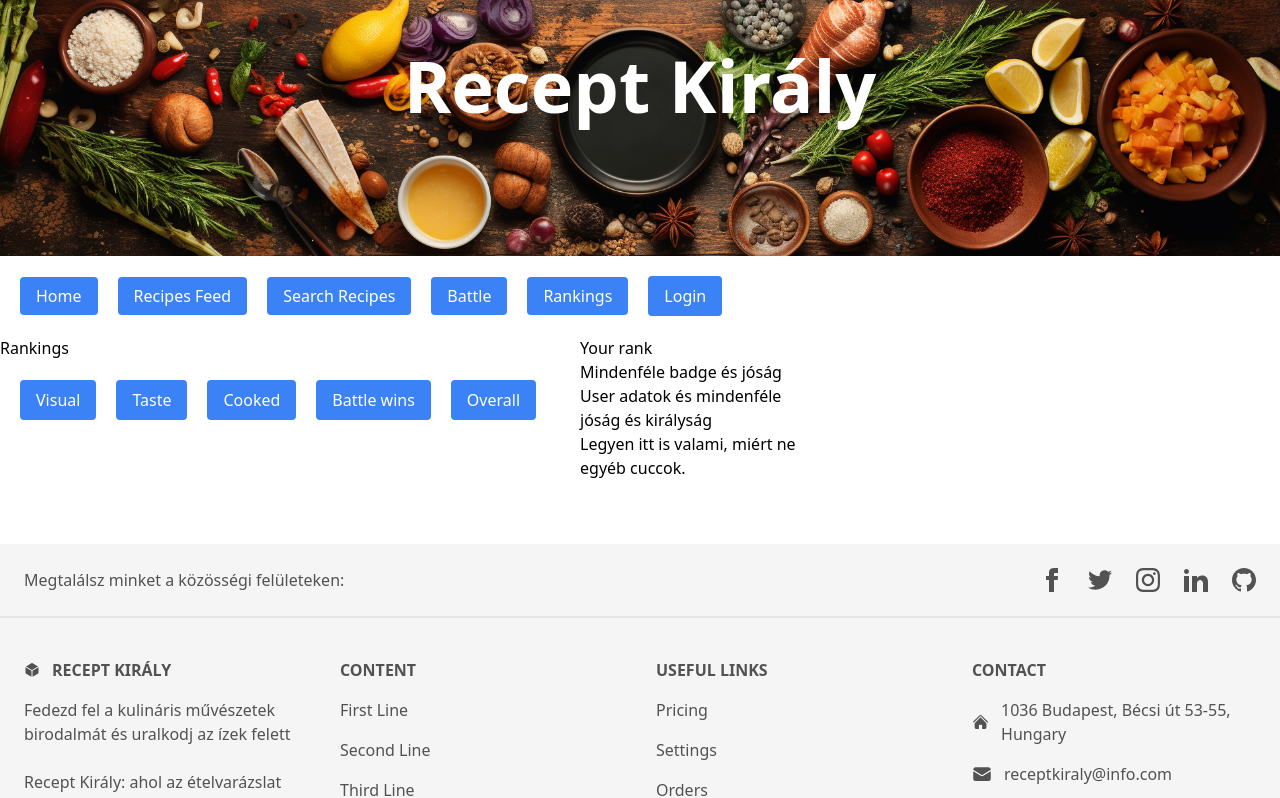
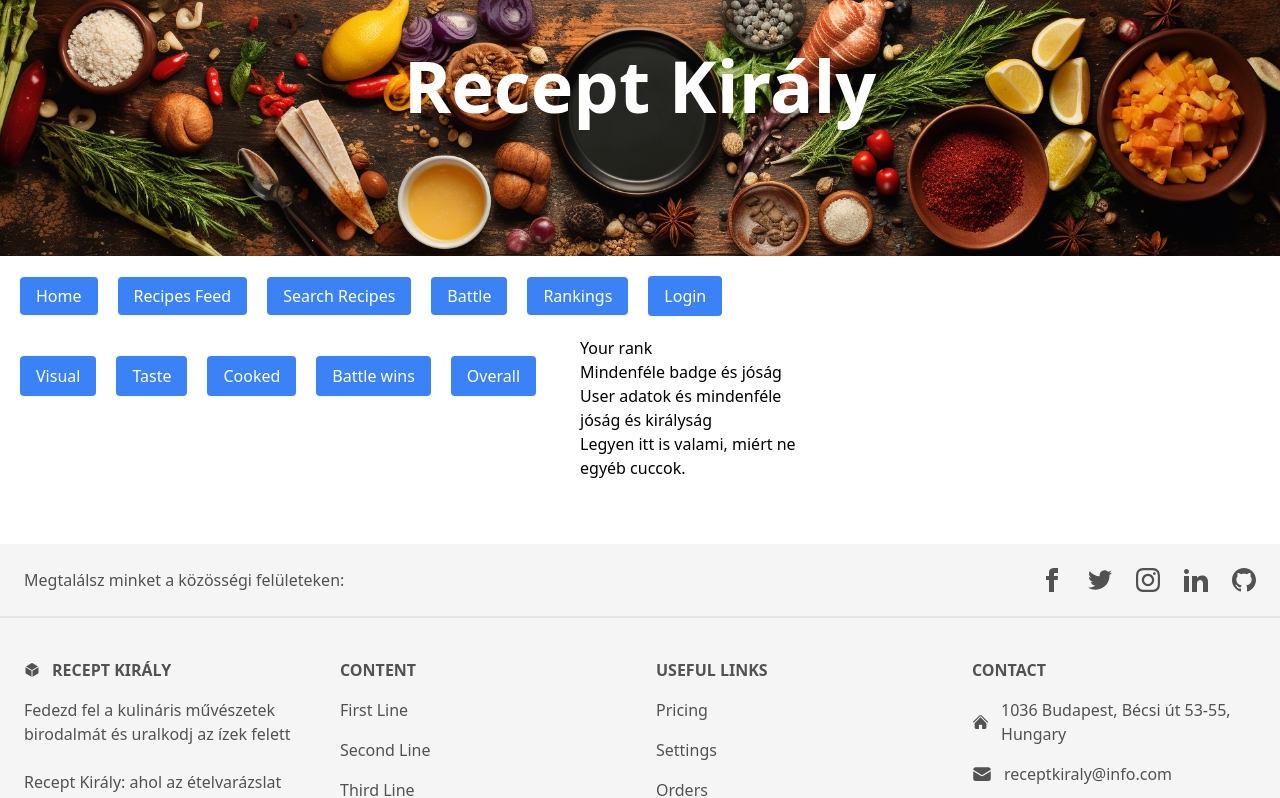
Before and after one commit to progmatic-fs-2023/receptkiraly, a React (Vite) app in the folder client/: page /rankings in a window 1280 px wide. Shown: the top 798 px of the page. Built offline with nearby package versions, Linux system fonts and the light colour scheme.

Commit message:
Delete H1 tag.

```diff
--- a/client/src/components/RankingList.jsx
+++ b/client/src/components/RankingList.jsx
@@ -29,7 +29,6 @@ function RankingList() {
 
   return (
     <section>
-      <h1>Rankings</h1>
       <RankingListQueryButtons queryCallback={(string) => handleRankingQueryButton(string)} />
       <RankingQueryResultList query={queryRanking} queryValue={actualQueryValue} />
     </section>
```
